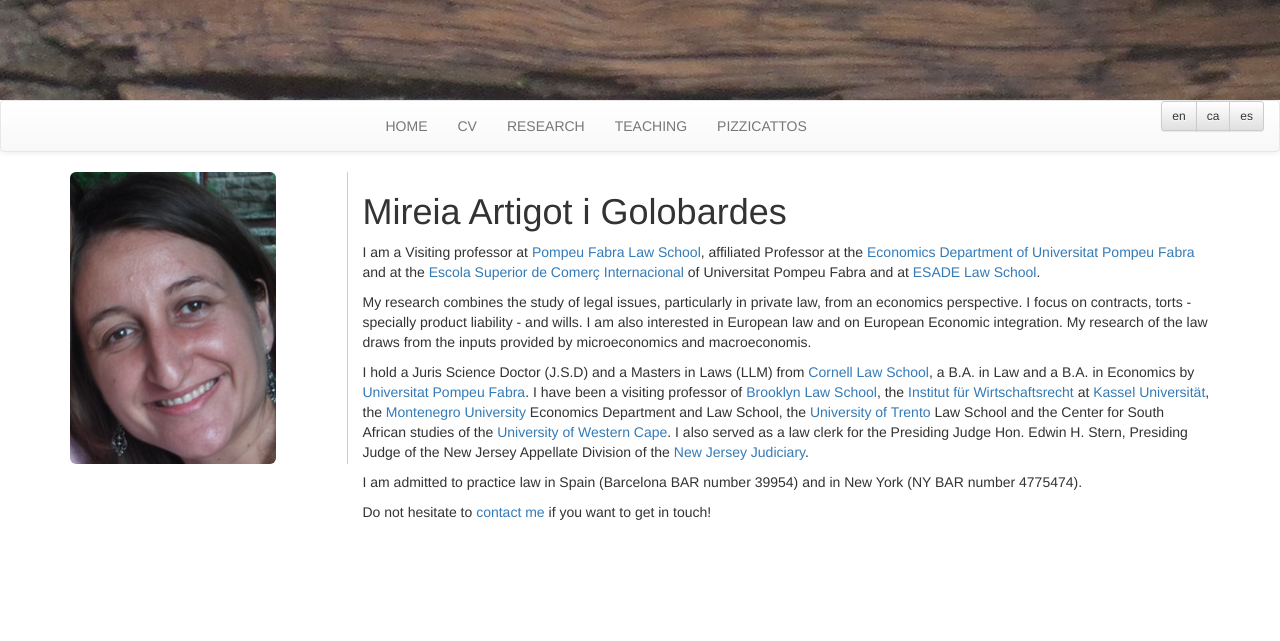
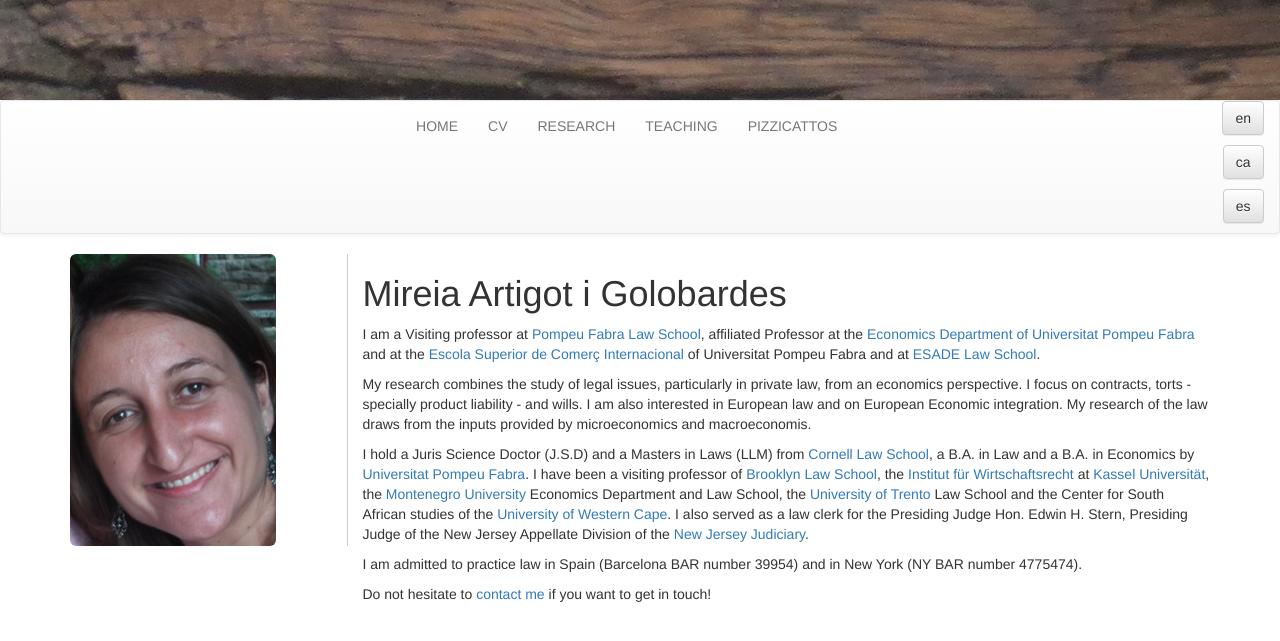
Before and after one commit to JohnPalmer/mireiaartigot, a Jekyll site: the page built from index.md, in a window 1280 px wide. Shown: the top 641 px of the page. Built offline with Jekyll 4.4.1, drawn with Linux system fonts in a browser that asks for light colours; nearby versions of some CDN libraries; our own code applies the rules of GitHub Pages for plain Markdown files.

Commit message:
Update navbar.html

```diff
--- a/_includes/navbar.html
+++ b/_includes/navbar.html
@@ -20,11 +20,13 @@
       <li{% if page.title == 'Pizzicattos' %} class="active"{% endif %}><a href="{{ site.url }}/pizzicattos/{{page.lang}}">{{ site.t[page.lang].random }}</a></li>
       </ul>
       <ul class="nav navbar-nav navbar-right">
+
       <div class="btn-group btn-group-sm" role="group" aria-label="...">
-  <a role="button" class="btn btn-default">en</a>
-  <a role="button" class="btn btn-default">ca</a>
-  <a role="button" class="btn btn-default">es</a>
+        <p><a role="button" class="btn btn-default">en</a></p>
+        <p><a role="button" class="btn btn-default">ca</a></p>
+        <p><a role="button" class="btn btn-default">es</a></p>
 </div>
+
       </ul>
 
     </div><!-- /.navbar-collapse -->
```
